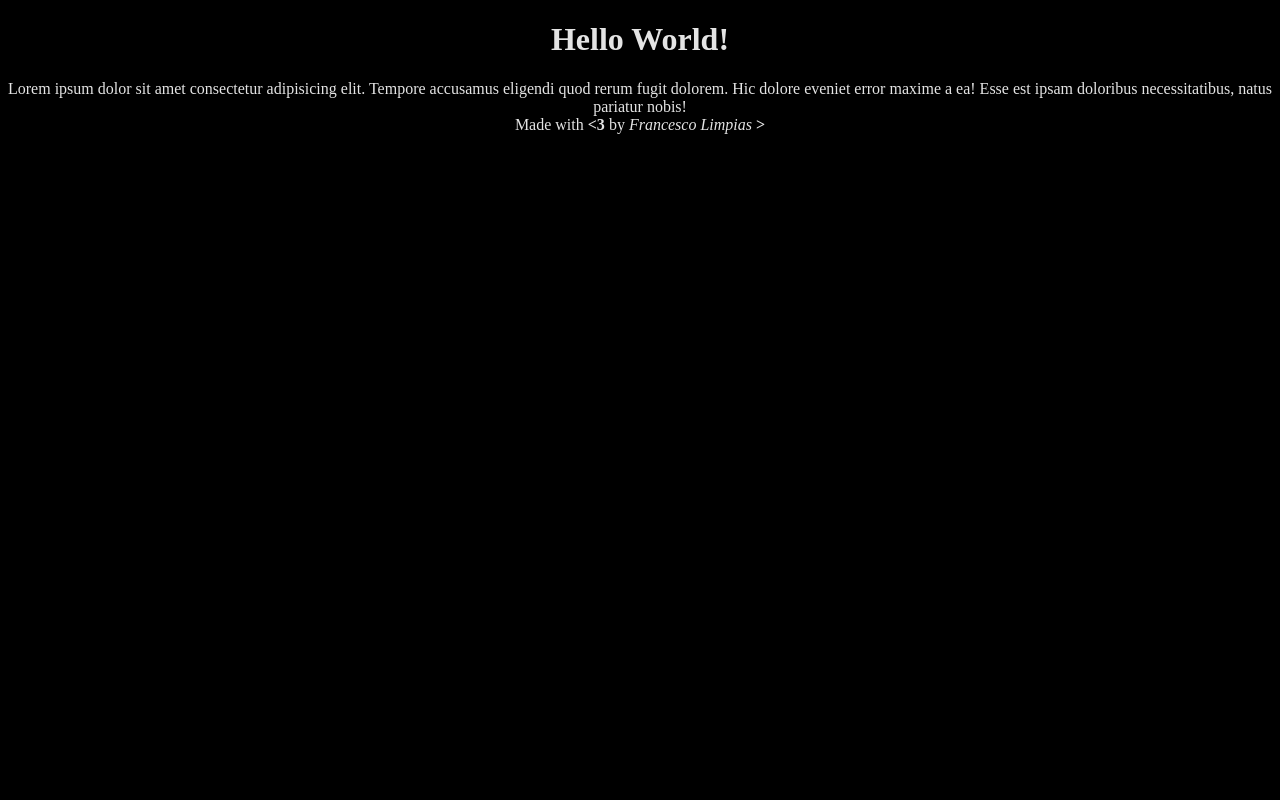
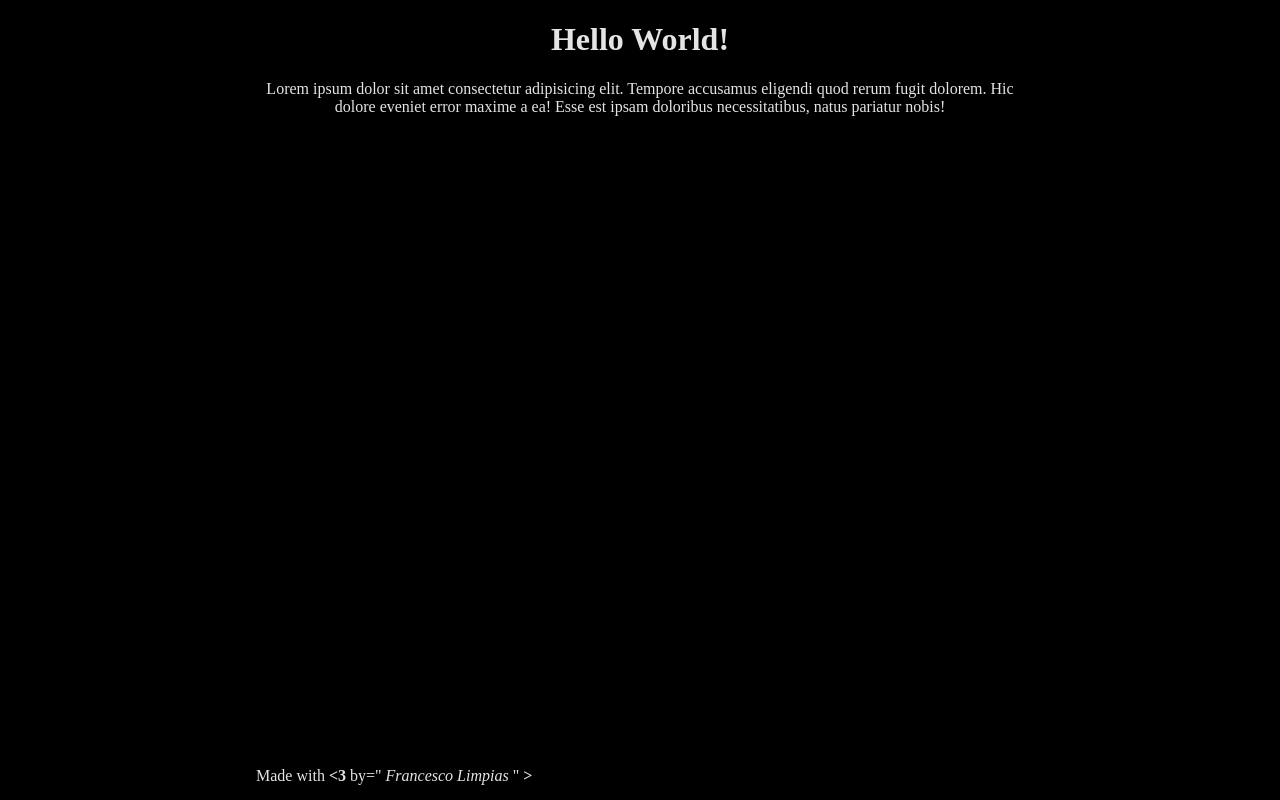
Before and after one commit to FrancescoLimpias/htmlcss-hello, a plain HTML site: page index.html in a window 1280 px wide. Drawn offline with Linux system fonts and the light colour scheme.

Commit message:
Minor styling

```diff
--- a/css/master.css
+++ b/css/master.css
@@ -1,7 +1,16 @@
 body{
     text-align: center;
+
+    /* Box sizing */
+    width: 60%;
+    margin: auto;
 
     /* General coloring */
     background: black;
     color: rgb(228, 228, 228);
 }
+
+footer{
+    position: fixed;
+    bottom: 15px;
+}
--- a/index.html
+++ b/index.html
@@ -28,8 +28,9 @@
             * And yes I have no social life.
         -->
         <strong>&lt;3</strong>
-        by
+        by="
         <em>Francesco Limpias</em>
+        "
         <strong>&gt;</strong>
     </footer>
 </body>
```
